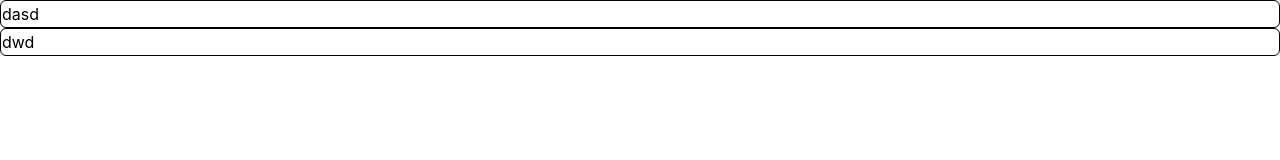
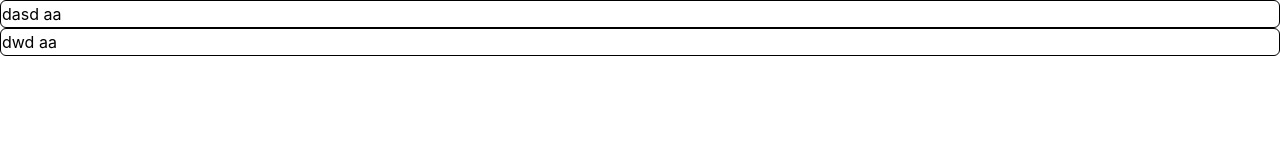
Before and after one commit to juicyaloe/imac, a Next.js app: page /test in a window 1280 px wide. Shown: the top 160 px of the page. Built offline with nearby package versions, Linux system fonts and the light colour scheme.

Commit message:
children test

```diff
--- a/components/ui/IList.tsx
+++ b/components/ui/IList.tsx
@@ -1,16 +1,17 @@
-import {Fragment} from 'react';
+import {Fragment, ReactNode} from 'react';
 import classes from './IList.module.css';
 
 interface Prop {
     list: string[];
+    children: ReactNode;
 }
 
-export default function IList({list}: Prop) {
+export default function IList({list, children}: Prop) {
     return (
         <Fragment>
             {list.map((data, index) => (
                 <div className={classes.list} key={index}>
-                    {data}
+                    {data} {children}
                 </div>
             ))}
         </Fragment>
--- a/pages/test.tsx
+++ b/pages/test.tsx
@@ -3,5 +3,5 @@ import IList from '../components/ui/IList';
 
 export default function Test() {
     const dataList = ['dasd', 'dwd'];
-    return <IList list={dataList}></IList>;
+    return <IList list={dataList}>aa</IList>;
 }
```
